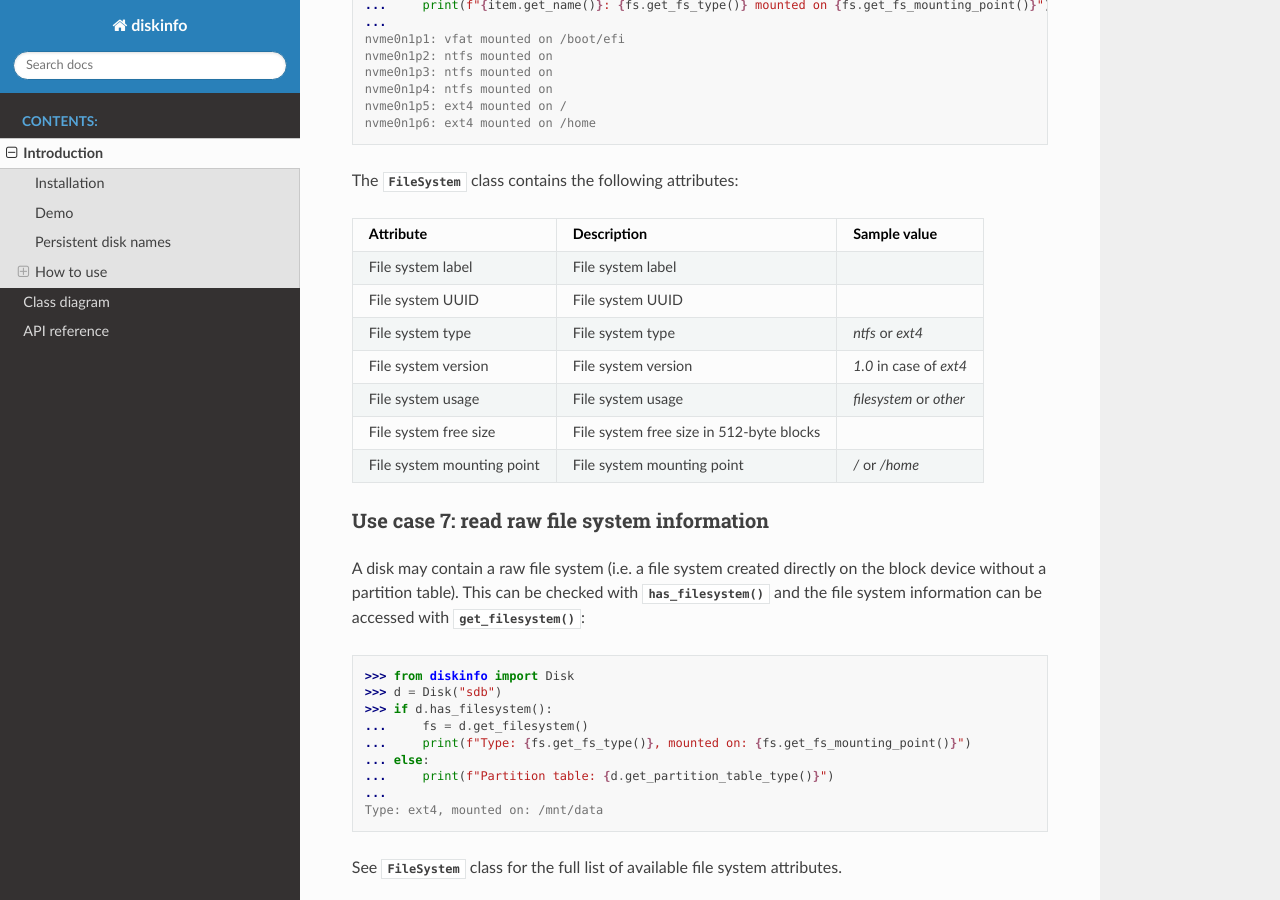
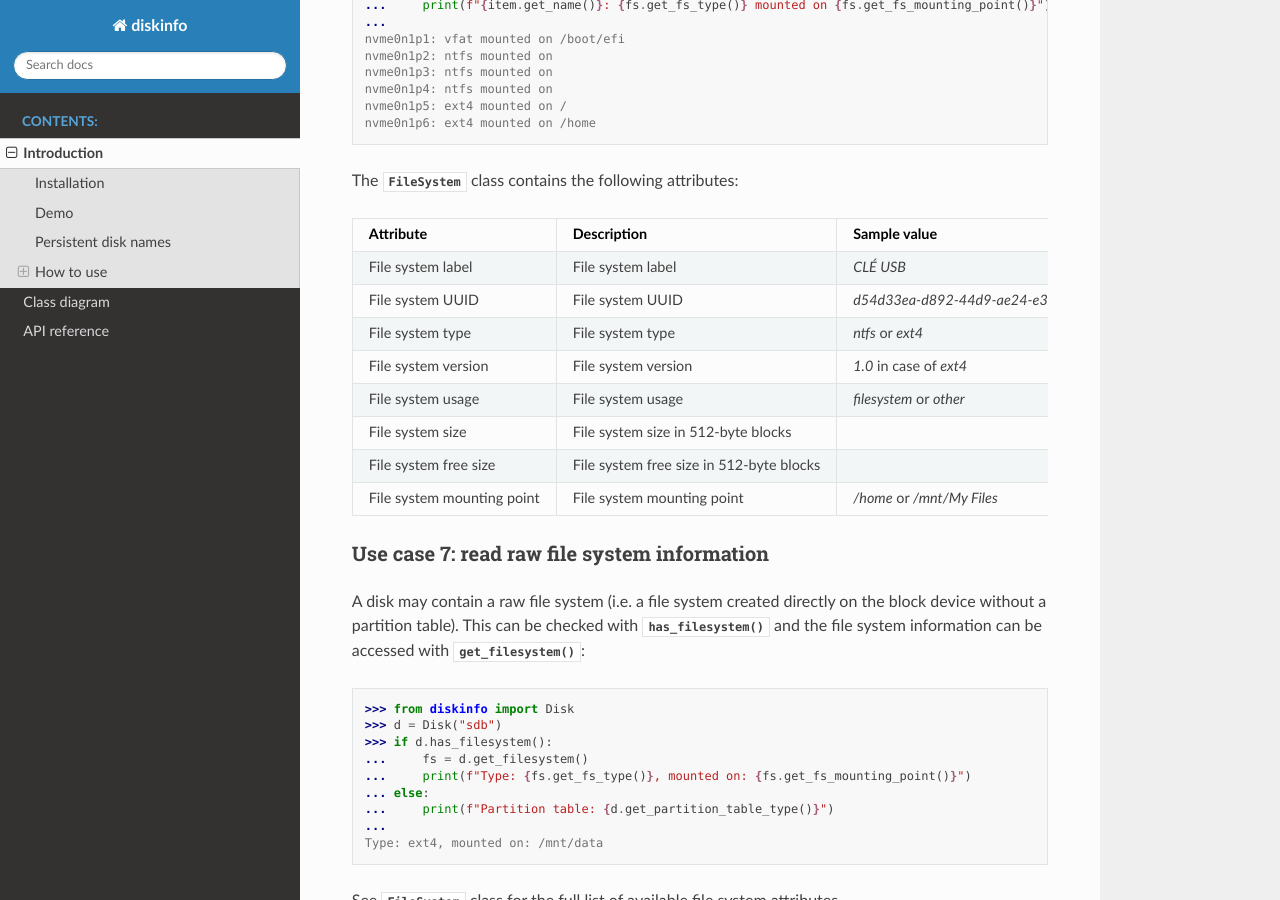
Before and after one commit to petersulyok/diskinfo, a Sphinx documentation site: the page built from docs/source/intro.rst, in a window 1280 px wide and 900 px high, scrolled down 9069 px. Built offline with Sphinx 7.4.7 and the Read the Docs theme 3.1.0, drawn with Linux system fonts in a browser that asks for light colours.

Commit message:
Changed: documentation updated with the decoded udev and mount table values.
The file system attribute table was completed with the missing file system
size row and the sample values are demonstrating the decoded labels and
mounting points now.

```diff
--- a/docs/source/intro.rst
+++ b/docs/source/intro.rst
@@ -427,10 +427,10 @@ The :class:`~diskinfo.FileSystem` class contains the following attributes:
         - Sample value
     *   - File system label
         - File system label
-        -
+        - `CLÉ USB`
     *   - File system UUID
         - File system UUID
-        -
+        - `d54d33ea-d892-44d9-ae24-e3c6216d7a32`
     *   - File system type
         - File system type
         - `ntfs` or `ext4`
@@ -440,12 +440,15 @@ The :class:`~diskinfo.FileSystem` class contains the following attributes:
     *   - File system usage
         - File system usage
         - `filesystem` or `other`
+    *   - File system size
+        - File system size in 512-byte blocks
+        -
     *   - File system free size
         - File system free size in 512-byte blocks
         -
     *   - File system mounting point
         - File system mounting point
-        - `/` or `/home`
+        - `/home` or `/mnt/My Files`
 
 Use case 7: read raw file system information
 ^^^^^^^^^^^^^^^^^^^^^^^^^^^^^^^^^^^^^^^^^^^^
```
